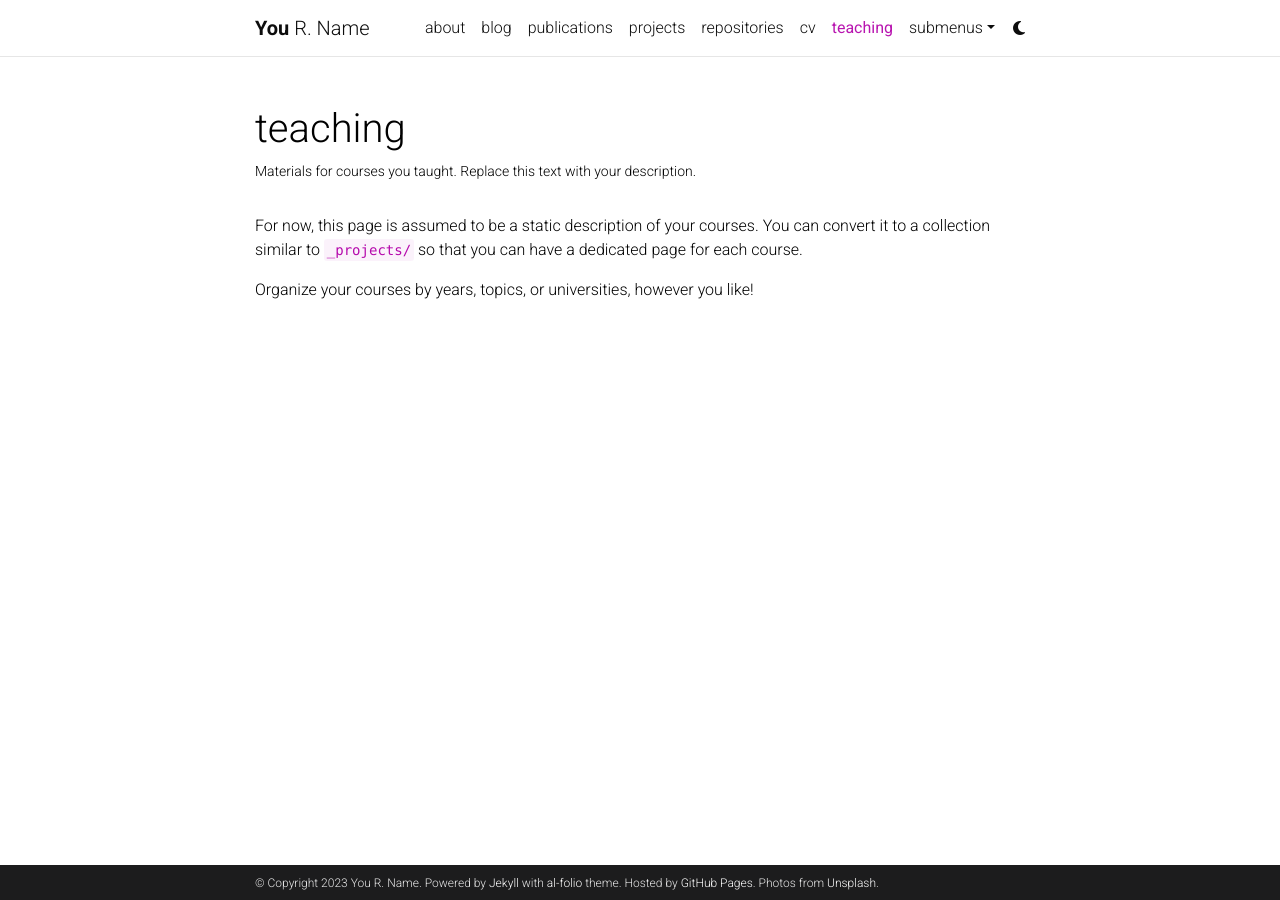
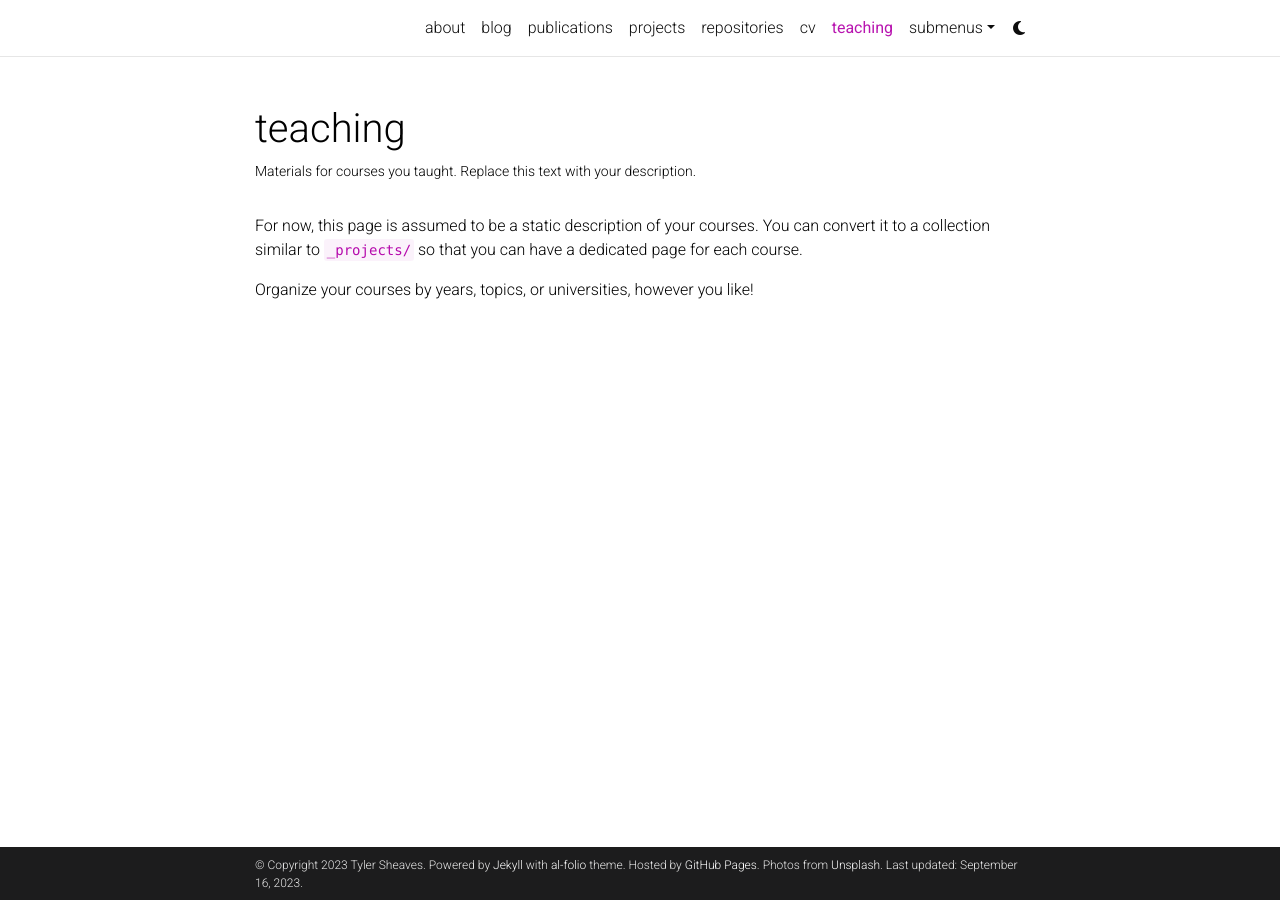
Before and after one commit to tsheaves/tsheaves.github.io, a Jekyll site: the page built from _pages/teaching.md, in a window 1280 px wide. Built offline with Jekyll 4.4.1, drawn with Linux system fonts in a browser that asks for light colours; comment, search, counter and statistics services are not loaded; a style sheet for code colours, icons or effects is not loaded; part of the change alters nothing that is shown.

```diff
--- a/_config.yml
+++ b/_config.yml
@@ -2,13 +2,13 @@
 # Site settings
 # -----------------------------------------------------------------------------
 
-title: blank # the website title (if blank, full name will be used instead)
-first_name: You
-middle_name: R.
-last_name: Name
-email: you@example.com
+title:  # th  website title (if blank, full name will be used instead)
+first_name: Tyler
+middle_name:
+last_name: Sheaves
+email: tsheaves@ucdavis.edu
 description: > # the ">" symbol means to ignore newlines until "footer_text:"
-  A simple, whitespace theme for academics. Based on [*folio](https://github.com/bogoli/-folio) design.
+  Website of Tyler Sheaves, graduate research assistant, University of California, Davis.
 footer_text: >
   Powered by <a href="https://jekyllrb.com/" target="_blank">Jekyll</a> with <a href="https://github.com/alshedivat/al-folio">al-folio</a> theme.
   Hosted by <a href="https://pages.github.com/" target="_blank">GitHub Pages</a>.
@@ -18,9 +18,9 @@ keywords: jekyll, jekyll-theme, academic-website, portfolio-website  # add your
 lang: en # the language of your site (for example: en, fr, cn, ru, etc.)
 icon: ⚛️  # the emoji used as the favicon (alternatively, provide image name in /assets/img/)
 
-url: https://alshedivat.github.io # the base hostname & protocol for your site
-baseurl: /al-folio # the subpath of your site, e.g. /blog/
-last_updated: false # set to true if you want to display last updated in the footer
+url: https://tsheaves.github.io # the base hostname & protocol for your site
+baseurl:  # the subpath of your site, e.g. /blog/
+last_updated: true # set to true if you want to display last updated in the footer
 impressum_path:  # set to path to include impressum link in the footer, use the same path as permalink in a page, helps to conform with EU GDPR
 
 # -----------------------------------------------------------------------------
@@ -71,16 +71,16 @@ og_image: # The site-wide (default for all links) Open Graph preview image
 # Social integration
 # -----------------------------------------------------------------------------
 
-github_username: # your GitHub user name
+github_username: tsheaves # your GitHub user name
 gitlab_username: # your GitLab user name
 twitter_username: # your Twitter handle
 mastodon_username: # your mastodon instance+username in the format instance.tld/@username
-linkedin_username: # your LinkedIn user name
+linkedin_username: tylersheaves # your LinkedIn user name
 telegram_username: # your Telegram user name
 scholar_userid: # your Google Scholar ID
 semanticscholar_id: # your Semantic Scholar ID
 whatsapp_number: # your WhatsApp number (full phone number in international format. Omit any zeroes, brackets, or dashes when adding the phone number in international format.)
-orcid_id: # your ORCID ID
+orcid_id: 0000-0003-0163-5449 # your ORCID ID
 medium_username: # your Medium username
 quora_username: # your Quora username
 publons_id: # your ID on Publons
```
